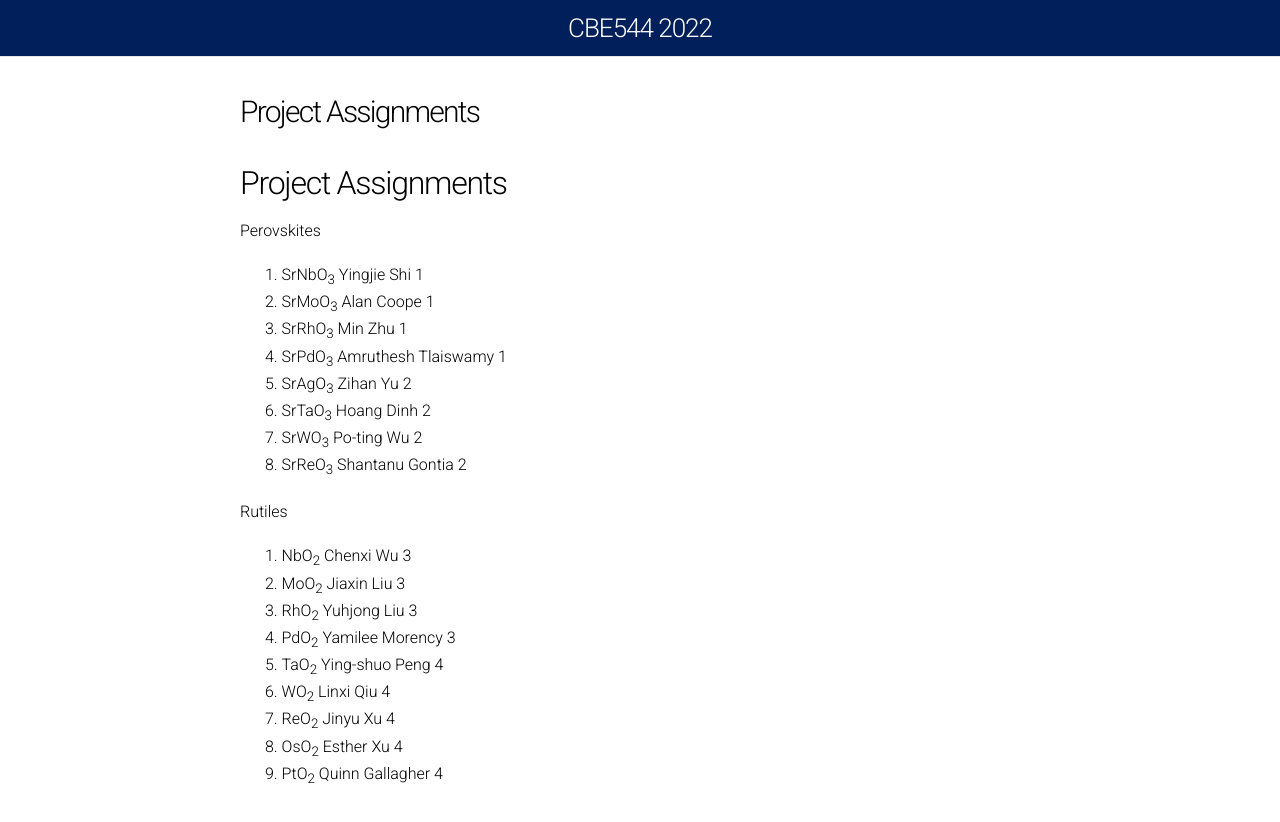
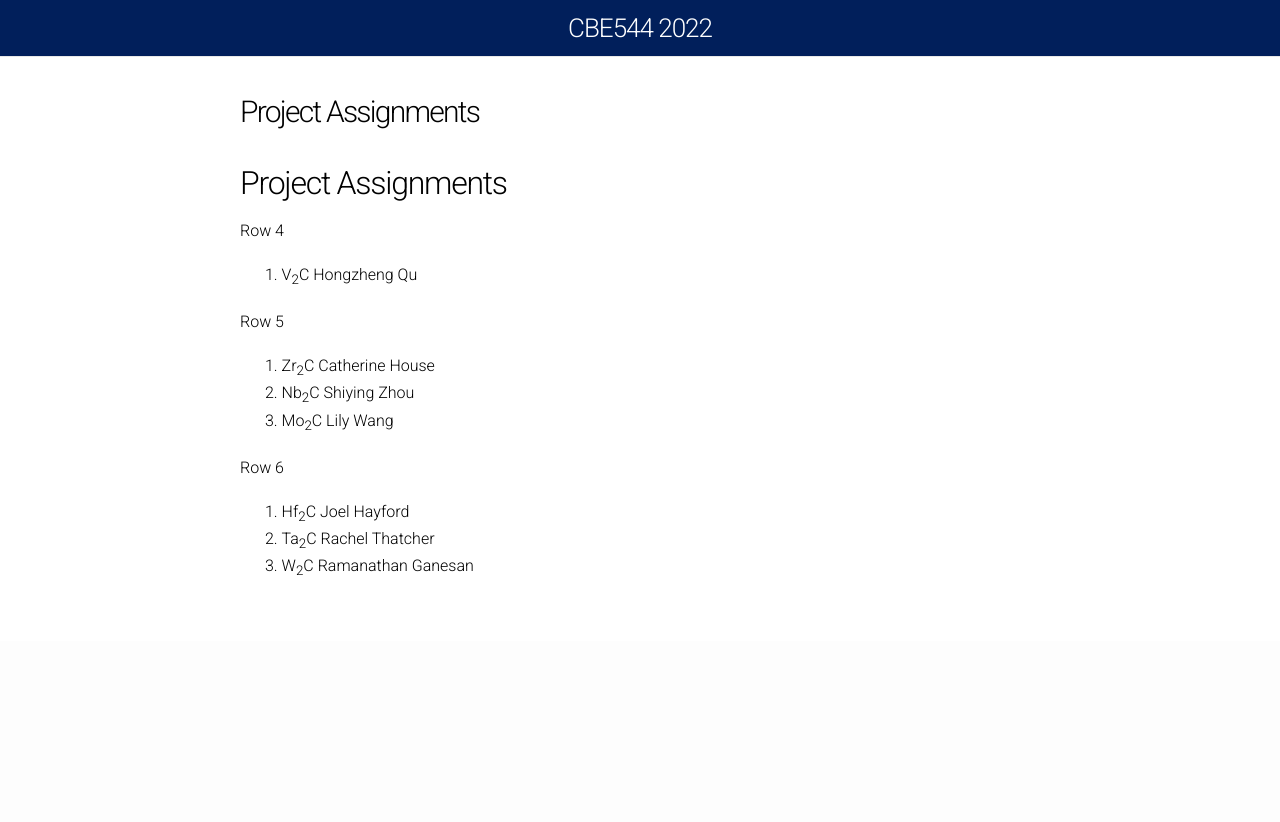
Before and after one commit to UPennCBE544/2023.github.io, a Jekyll site: the page built from ProjectAssignments.md, in a window 1280 px wide. Shown: the top 822 px of the page. Built offline with Jekyll 4.4.1, drawn with Linux system fonts in a browser that asks for light colours; our own code applies the rules of GitHub Pages for plain Markdown files.

Commit message:
Update ProjectAssignments.md

```diff
--- a/ProjectAssignments.md
+++ b/ProjectAssignments.md
@@ -5,24 +5,15 @@ permalink: Project_Assignments/
 ---
 
 ## Project Assignments
+Row 4
+1. V<sub>2</sub>C Hongzheng Qu
 
-Perovskites
-1. SrNbO<sub>3</sub>  Yingjie Shi               1
-2. SrMoO<sub>3</sub>  Alan Coope              1
-3. SrRhO<sub>3</sub>  Min Zhu                   1
-4. SrPdO<sub>3</sub>  Amruthesh Tlaiswamy 1
-5. SrAgO<sub>3</sub>  Zihan Yu                  2
-6. SrTaO<sub>3</sub>  Hoang Dinh                2
-7. SrWO<sub>3</sub>   Po-ting Wu                2
-8. SrReO<sub>3</sub>  Shantanu Gontia           2
+Row 5
+1. Zr<sub>2</sub>C  Catherine House
+2. Nb<sub>2</sub>C  Shiying Zhou
+3. Mo<sub>2</sub>C  Lily Wang
 
-Rutiles
-1. NbO<sub>2</sub>  Chenxi Wu                   3
-2. MoO<sub>2</sub>  Jiaxin Liu                  3
-3. RhO<sub>2</sub>  Yuhjong Liu                 3
-4. PdO<sub>2</sub>  Yamilee Morency             3
-5. TaO<sub>2</sub>  Ying-shuo Peng              4
-6. WO<sub>2</sub>   Linxi Qiu                   4
-7. ReO<sub>2</sub>  Jinyu Xu                    4
-8. OsO<sub>2</sub>  Esther Xu                   4
-9. PtO<sub>2</sub>  Quinn Gallagher             4
+Row 6
+1. Hf<sub>2</sub>C  Joel Hayford
+2. Ta<sub>2</sub>C  Rachel Thatcher
+3. W<sub>2</sub>C Ramanathan Ganesan
```
